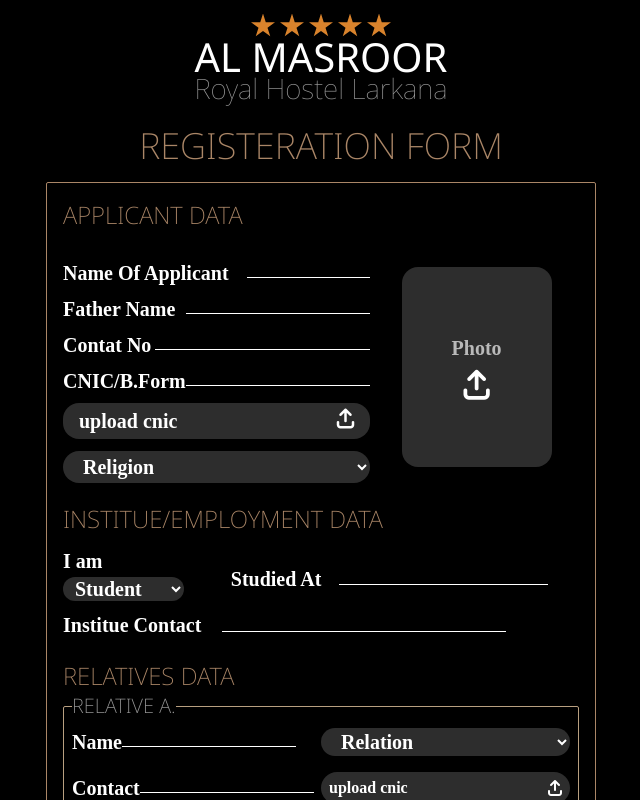
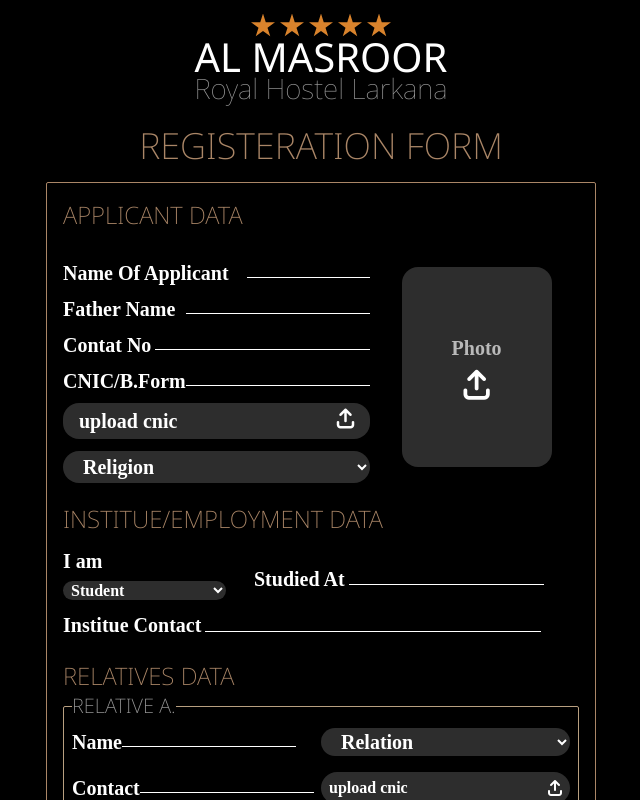
Before and after one commit to dmmdeveloper/almasroor-frontend, a React (Vite) app: page /register in a window 1280 px wide. Shown: the top 800 px of the page, without its empty margins (319-959 px from the left). Built offline with nearby package versions, Linux system fonts and the light colour scheme; a web font is replaced by a local one.

Commit message:
Add Other Options in POst

```diff
--- a/src/pages/Register.jsx
+++ b/src/pages/Register.jsx
@@ -40,9 +40,13 @@ const [relativeTwoCnicPic , setRelative2CnicPic] = useState(null)
 
 console.log(relative1_name , relative1_relation , relativeOneCnicPic , relativeTwoCnicPic,relative1_contact  , relative2_name , relative2_relation , relative2_contact );
 
+const submit = async  ()=>{
+  try {
 
 
-
+  } catch (error){
+  }
+}
 
 
 return (<>
@@ -51,7 +55,6 @@ return (<>
 {/* Logo */}
 
 <div className="h-[90px] pl-5 md:pl-0 md:h-[110px] full select-none md:w-full flex justify-center items-center pt-3  md:pt-5 flex-col ">
-
 
 {/* stars */}
 
@@ -99,6 +102,7 @@ return (<>
 
 function ApplicantData({ name , setName , father_name  , setFatherName , religion , setReligion , contact , setContact ,cnic ,  setCnic ,setPhoto , cnicPic , setCnicPic }) {
 
+
 const [cnicName , setCnicName] = useState(null)
 
     const cnicRef = useRef("");
@@ -114,13 +118,7 @@ const [cnicName , setCnicName] = useState(null)
       fileReader.readAsDataURL(file);
       fileReader.onload = ()=>{
         setShowPreview(fileReader.result);
-
       }
-
-
-
-
-
     }
 
 const handleFileChange2 = (e)=>{
@@ -129,6 +127,21 @@ setCnicPic(e.target.files[0])
   setCnicName(e.target.files[0].name)
 
 }
+
+
+
+
+const CNICValidation = (cnicInput) => {
+  let cleanedCnic = cnicInput.replace(/\D/g, "");
+  let formattedCnic = cleanedCnic;
+
+  if (cleanedCnic.length > 5 && cleanedCnic.length <= 12) {
+    formattedCnic = cleanedCnic.slice(0, 5) + '-' + cleanedCnic.slice(5, 12);
+  } else if (cleanedCnic.length > 12) {
+    formattedCnic = cleanedCnic.slice(0, 5) + '-' + cleanedCnic.slice(5, 12) + '-' + cleanedCnic.slice(12, 13);
+  }
+  setCnic(formattedCnic);
+};
 
 
   return(<>
@@ -160,11 +173,7 @@ setCnicPic(e.target.files[0])
 />
 </div>
 
-
 <div className="flex w-full justify-between items-center mt-2">
-
-
-
   <label className='font-abhyalibre w-[30%] md:w-[30%] flex-2 font-[700] text-[20px] md:text-xl' htmlFor="">Contat No</label>
   <input required  value={contact} onChange={(e)=>setContact(e.target.value)}
   className=" w-[70%] md:w-[70%] bg-black border-b-[1px] border-b-white focus:border-b-2 focus:border-b-white focus:outline-none relative bottom-2 text-white"
@@ -173,11 +182,12 @@ setCnicPic(e.target.files[0])
 />
 </div>
 
+
+
 <div className="flex w-full justify-between items-center mt-2">
 
-
   <label className='font-abhyalibre  w-[40%] md:w-[40%] font-[700] text-[20px] md:text-xl' htmlFor="">CNIC/B.Form </label>
-  <input  value={cnic} onChange={(e)=>setCnic(e.target.value)}
+  <input  value={cnic} onChange={(e)=>CNICValidation(e.target.value)}
  required  className="md:w-[60%] w-[60%] bg-black border-b-[1px] border-b-white focus:border-b-2 focus:border-b-white focus:outline-none relative bottom-2 text-white"
   type="text"
 />
@@ -285,32 +295,41 @@ function InstitueData({post  ,setPost , work_place , setWorkPlace, office_contac
   return(<>
 <div className=" text-xl mt-3 ">
 
-  <div className=" flex md:flex-row md:items-center flex-col gap-2">
+  <div className=" flex md:flex-row md:items-center flex-col gap-1">
 
     <div  >
-  <label className='text-[18px] md:text-xl' htmlFor=""> I am </label>
+  <label className='text-[18px] md:text-[20px]' htmlFor=""> I am </label>
 
-  <select value={post} required onChange={(e)=>setPost(e.target.value)} className='bg-halfBlack px-2 rounded-2xl' name="" id="">
+  <select value={post} required onChange={(e)=>setPost(e.target.value)} className='bg-halfBlack px-1 text-sm md:text-base rounded-2xl' name="" id="">
 
-    <option defaultValue={"Student"} value="Student">Student</option>
-    <option value="Employee">Employee</option>
+
+
+    <option className="text-sm md:text-base" defaultValue={"Student"} value="Student">Student</option>
+  <option className="text-sm md:text-base" value="Doctor">Doctor</option>
+  <option className="text-sm md:text-base" value="Engineer">Engineer</option>
+  <option className="text-sm md:text-base" value="Teacher">Teacher</option>
+  <option className="text-sm md:text-base" value="Lawyer">Lawyer</option>
+  <option className="text-sm md:text-base" value="Businessperson">Businessperson</option>
+  <option className="text-sm md:text-base" value="Accountant">Accountant</option>
+  <option className="text-sm md:text-base" value="SoftwareDeveloper">Software Developer</option>
   </select>
     </div>
 
     <div className='flex gap-1 mt-1' >
 
-<p className='text-[18px] md:text-xl w-[30%] mt-1' > {post=== "Student"? "Studied At":"Worked At"} </p>
+<p className='text-[18px] md:text-[20px]  mt-1' > {post=== "Student"? "Studied At":"Worked At"} </p>
 <input required value={work_place} onChange={(e)=>setWorkPlace(e.target.value)}
-  className="w-[60%]  bg-black border-b-[1px] border-b-white focus:border-b-2 focus:border-b-white focus:outline-none relative bottom-2 text-white"
+  className="md:w-[60%] w-[70%]  bg-black border-b-[1px] border-b-white focus:border-b-2 focus:border-b-white focus:outline-none relative bottom-2 text-white"
   type="text"
 />
   </div>
 </div>
 
 <div className='flex gap-1 mt-2' >
-<p className='w-[50%] md:w-[30%] text-[18px] md:text-xl ' >{ post=== "Student"?"Institue":"Office" } Contact</p>
+
+<p className='text-[18px] md:text-xl ' >{ post=== "Student"?"Institue":"Office" } Contact</p>
 <input required value={office_contact} onChange={(e)=>setOfficeContact(e.target.value)}
-  className="w-[40%] md:w-[55%]  bg-black border-b-[1px] border-b-white focus:border-b-2 focus:border-b-white focus:outline-none relative bottom-2 text-white"
+  className="md:w-[65%] w-[60%] bg-black border-b-[1px] border-b-white focus:border-b-2 focus:border-b-white focus:outline-none relative bottom-2 text-white"
   type="number"
   min={0}
 />
```
